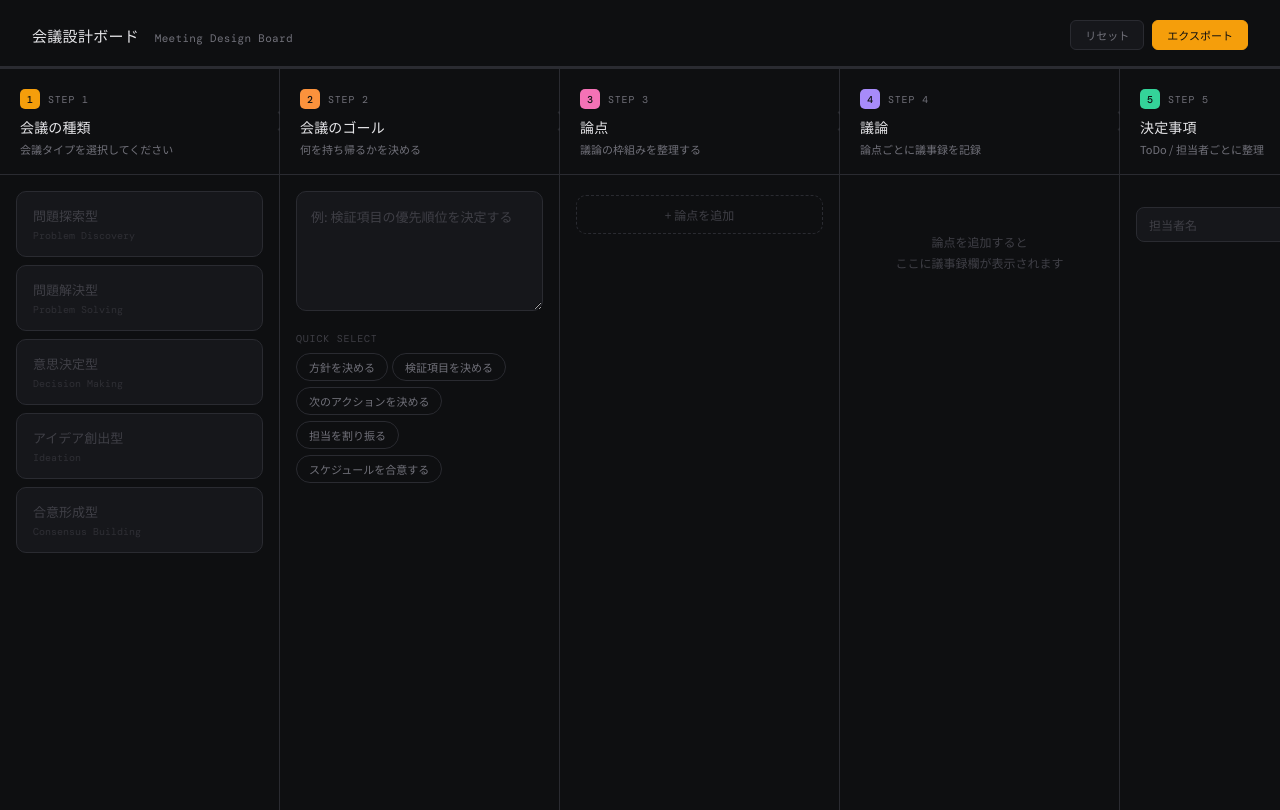
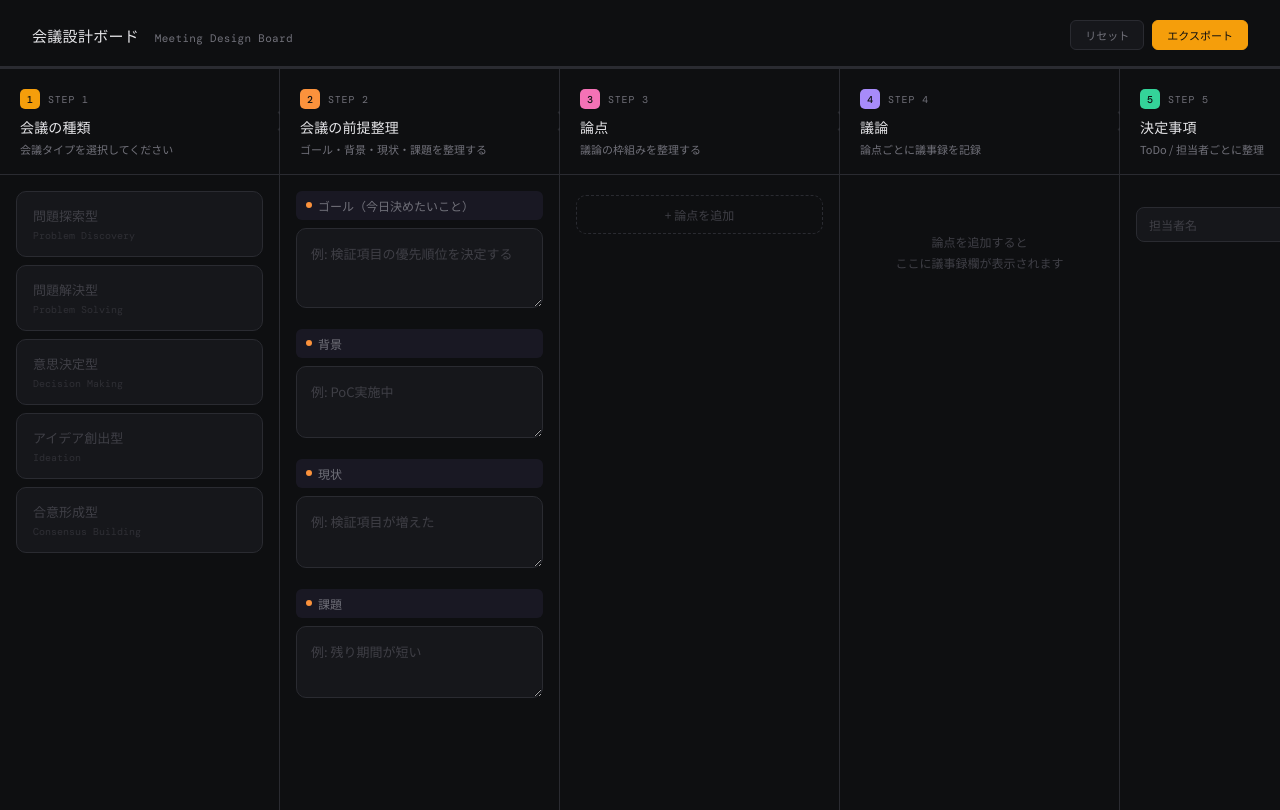
Before and after one commit to Ayumu-O/meeting-prepare, a plain HTML site: page index.html in a window 1280 px wide. Shown: the top 810 px of the page. Drawn offline with nearby package versions, Linux system fonts and the light colour scheme.

Commit message:
2列目をゴール・背景・現状・課題の4セクション構造に変更

```diff
--- a/index.html
+++ b/index.html
@@ -641,8 +641,8 @@
         <div class="step-num">2</div>
         <div class="step-label">Step 2</div>
       </div>
-      <div class="column-title">会議のゴール</div>
-      <div class="column-subtitle">何を持ち帰るかを決める</div>
+      <div class="column-title">会議の前提整理</div>
+      <div class="column-subtitle">ゴール・背景・現状・課題を整理する</div>
     </div>
     <div class="column-body" id="goalBody"></div>
   </div>
@@ -695,6 +695,9 @@
 const state = {
   meetingType: null,
   goal: '',
+  background: '',
+  currentStatus: '',
+  issue: '',
   points: [],
   discussions: {},
   assignees: []
@@ -708,7 +711,12 @@ const meetingTypes = [
   { id: 'consensus', label: '合意形成型', sub: 'Consensus Building' }
 ];
 
-const goalChips = ['方針を決める', '検証項目を決める', '次のアクションを決める', '担当を割り振る', 'スケジュールを合意する'];
+const goalFields = [
+  { key: 'goal', label: 'ゴール（今日決めたいこと）', placeholder: '例: 検証項目の優先順位を決定する', color: 'var(--step-2)' },
+  { key: 'background', label: '背景', placeholder: '例: PoC実施中', color: 'var(--step-2)' },
+  { key: 'currentStatus', label: '現状', placeholder: '例: 検証項目が増えた', color: 'var(--step-2)' },
+  { key: 'issue', label: '課題', placeholder: '例: 残り期間が短い', color: 'var(--step-2)' }
+];
 const avatarColors = ['#f59e0b', '#fb923c', '#f472b6', '#a78bfa', '#34d399', '#60a5fa', '#f87171', '#facc15'];
 
 let pointCounter = 0;
@@ -757,33 +765,28 @@ function renderGoal() {
   const container = document.getElementById('goalBody');
   container.replaceChildren();
 
-  const textarea = el('textarea', 'goal-textarea', { placeholder: '例: 検証項目の優先順位を決定する' });
-  textarea.value = state.goal;
-  textarea.addEventListener('input', () => {
-    state.goal = textarea.value;
-    autoResize(textarea);
-    updateProgress();
-    saveState();
-  });
-  container.appendChild(textarea);
-  autoResize(textarea);
+  goalFields.forEach(field => {
+    const section = el('div', 'discussion-section');
 
-  const examples = el('div', 'goal-examples');
-  const label = el('div', 'goal-example-label', { textContent: 'Quick Select' });
-  examples.appendChild(label);
+    const label = el('div', 'discussion-point-label');
+    const dot = el('span', 'dot');
+    dot.style.background = field.color;
+    label.append(dot, document.createTextNode(field.label));
 
-  goalChips.forEach(text => {
-    const chip = el('span', 'goal-chip', { textContent: text });
-    chip.addEventListener('click', () => {
-      state.goal = text;
-      textarea.value = text;
+    const textarea = el('textarea', 'goal-textarea', { placeholder: field.placeholder });
+    textarea.style.minHeight = field.key === 'goal' ? '80px' : '60px';
+    textarea.value = state[field.key] || '';
+    textarea.addEventListener('input', () => {
+      state[field.key] = textarea.value;
       autoResize(textarea);
       updateProgress();
       saveState();
     });
-    examples.appendChild(chip);
+
+    section.append(label, textarea);
+    container.appendChild(section);
+    autoResize(textarea);
   });
-  container.appendChild(examples);
 }
 
 // --- Render: Points ---
@@ -993,7 +996,8 @@ function doAddAssignee(input) {
 // --- Progress ---
 function updateProgress() {
   document.getElementById('prog1').style.width = state.meetingType ? '100%' : '0%';
-  document.getElementById('prog2').style.width = state.goal.trim() ? '100%' : '0%';
+  const goalFilled = goalFields.filter(f => (state[f.key] || '').trim()).length;
+  document.getElementById('prog2').style.width = (goalFilled / goalFields.length * 100) + '%';
 
   const filledPoints = state.points.filter(p => p.text.trim()).length;
   const pointsPct = state.points.length > 0 ? (filledPoints / state.points.length * 100) : 0;
@@ -1014,7 +1018,10 @@ function exportBoard() {
   const type = meetingTypes.find(t => t.id === state.meetingType);
   let md = '# 会議設計ボード\n\n';
   md += '## 会議の種類\n' + (type ? type.label + ' (' + type.sub + ')' : '未選択') + '\n\n';
-  md += '## 会議のゴール\n' + (state.goal || '未入力') + '\n\n';
+  md += '## ゴール（今日決めたいこと）\n' + (state.goal || '未入力') + '\n\n';
+  md += '## 背景\n' + (state.background || '未入力') + '\n\n';
+  md += '## 現状\n' + (state.currentStatus || '未入力') + '\n\n';
+  md += '## 課題\n' + (state.issue || '未入力') + '\n\n';
   md += '## 論点\n';
   state.points.forEach((p, i) => { md += (i + 1) + '. ' + (p.text || '(空)') + '\n'; });
   md += '\n## 議論\n';
@@ -1042,6 +1049,9 @@ document.getElementById('resetBtn').addEventListener('click', () => {
   if (!confirm('すべての内容をリセットしますか？')) return;
   state.meetingType = null;
   state.goal = '';
+  state.background = '';
+  state.currentStatus = '';
+  state.issue = '';
   state.points = [];
   state.discussions = {};
   state.assignees = [];
@@ -1064,6 +1074,9 @@ function loadState() {
     const s = JSON.parse(saved);
     state.meetingType = s.meetingType;
     state.goal = s.goal || '';
+    state.background = s.background || '';
+    state.currentStatus = s.currentStatus || '';
+    state.issue = s.issue || '';
     state.points = s.points || [];
     state.discussions = s.discussions || {};
     state.assignees = s.assignees || [];
```
